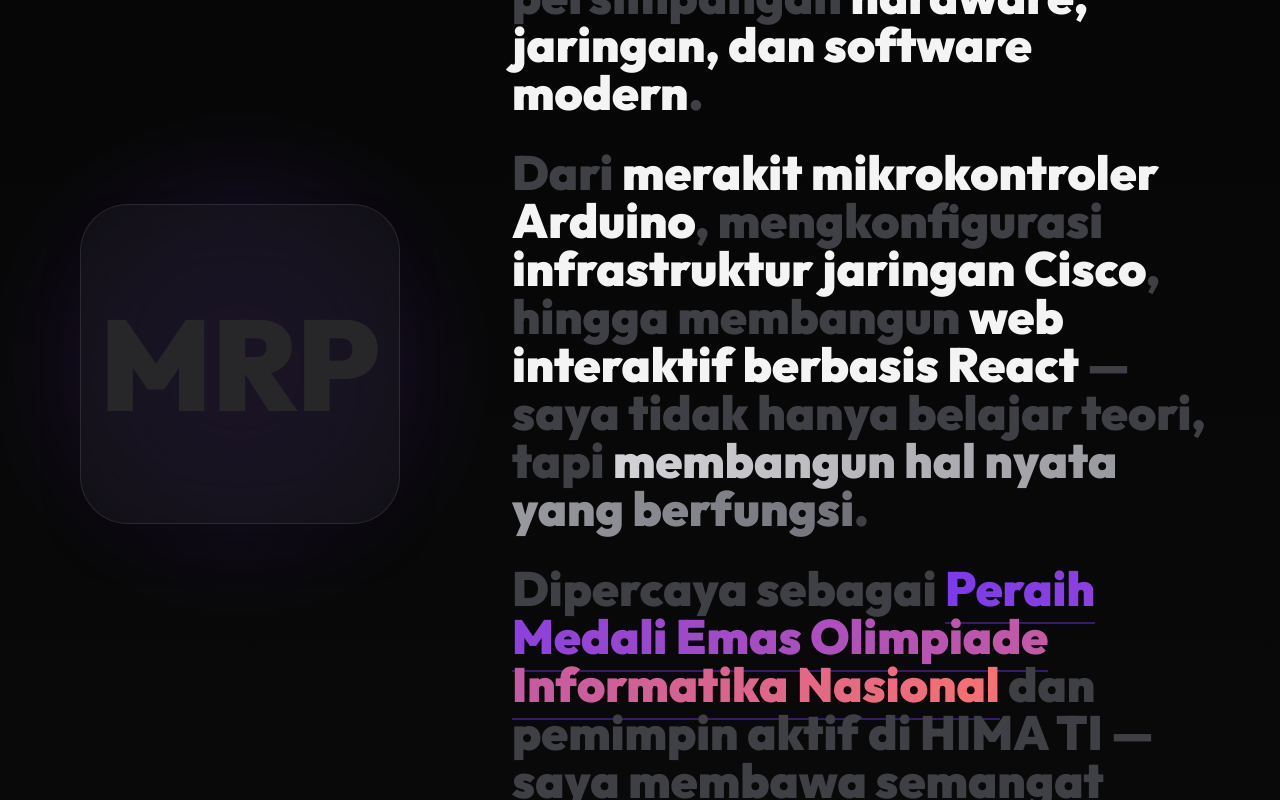
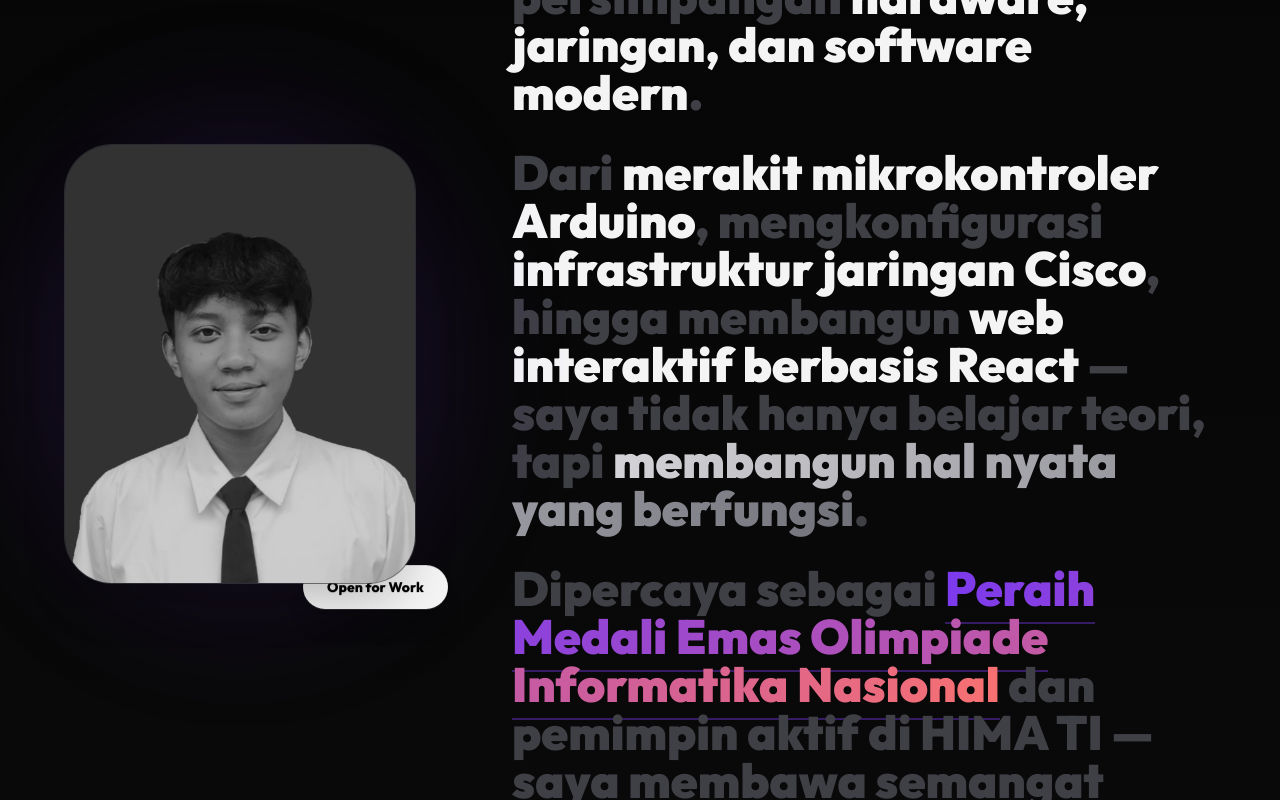
Before and after one commit to muhamadrizalprasetyo/webportofolio_v2, a React (Vite) app: page / in a window 1280 px wide. Shown: the part 1100-1900 px from the top of the page. Built offline with nearby package versions, Linux system fonts and the light colour scheme.

Commit message:
Feature: Add interactive 3D-tilt photo to About section

```diff
--- a/src/components/About.jsx
+++ b/src/components/About.jsx
@@ -1,6 +1,36 @@
-import { motion } from 'framer-motion';
+import { motion, useMotionValue, useSpring, useTransform } from 'framer-motion';
+import { useRef } from 'react';
+import foto from '../assets/foto.jpg';
 
 export default function About() {
+    const cardRef = useRef(null);
+    const x = useMotionValue(0);
+    const y = useMotionValue(0);
+
+    const mouseXSpring = useSpring(x);
+    const mouseYSpring = useSpring(y);
+
+    const rotateX = useTransform(mouseYSpring, [-0.5, 0.5], ["10deg", "-10deg"]);
+    const rotateY = useTransform(mouseXSpring, [-0.5, 0.5], ["-10deg", "10deg"]);
+
+    const handleMouseMove = (e) => {
+        if (!cardRef.current) return;
+        const rect = cardRef.current.getBoundingClientRect();
+        const width = rect.width;
+        const height = rect.height;
+        const mouseX = e.clientX - rect.left;
+        const mouseY = e.clientY - rect.top;
+        const xPct = mouseX / width - 0.5;
+        const yPct = mouseY / height - 0.5;
+        x.set(xPct);
+        y.set(yPct);
+    };
+
+    const handleMouseLeave = () => {
+        x.set(0);
+        y.set(0);
+    };
+
     const container = {
         hidden: { opacity: 0 },
         show: {
@@ -19,27 +49,60 @@
             <div className="absolute inset-0 bg-gradient-to-b from-transparent to-[#0a0a0a] pointer-events-none"></div>
             <div className="max-w-6xl mx-auto w-full flex flex-col lg:flex-row gap-10 lg:gap-24 items-center relative z-10">
 
-                {/* Avatar — smaller and below text on mobile */}
+                {/* Avatar — 3D Tilt Interaction */}
                 <div className="lg:w-1/3 flex justify-center order-2 lg:order-1">
                     <motion.div
+                        ref={cardRef}
+                        onMouseMove={handleMouseMove}
+                        onMouseLeave={handleMouseLeave}
+                        style={{
+                            rotateX,
+                            rotateY,
+                            transformStyle: "preserve-3d",
+                        }}
                         initial={{ opacity: 0, scale: 0.8 }}
                         whileInView={{ opacity: 1, scale: 1 }}
                         viewport={{ once: true }}
                         transition={{ duration: 1 }}
-                        className="relative group perspective w-full max-w-[180px] md:max-w-[280px] lg:max-w-[320px]"
+                        className="relative group w-full max-w-[280px] md:max-w-[320px] lg:max-w-[400px] cursor-pointer"
                     >
-                        <div className="absolute inset-0 bg-brandRed blur-[60px] opacity-20 group-hover:opacity-40 transition-opacity duration-700 rounded-full"></div>
-                        <div className="w-full aspect-square rounded-[2rem] md:rounded-[3rem] border border-white/10 bg-zinc-900/50 backdrop-blur-3xl flex items-center justify-center relative overflow-hidden transform transition-transform duration-700 group-hover:scale-105 group-hover:-rotate-3 group-hover:border-brandRed/50 shadow-2xl">
-                            <span className="font-heading font-black text-[4rem] md:text-[6rem] lg:text-[8rem] text-zinc-800 group-hover:text-transparent group-hover:bg-clip-text group-hover:bg-gradient-to-br group-hover:from-white group-hover:to-zinc-500 transition-all duration-700">MRP</span>
+                        {/* Background Glow */}
+                        <div className="absolute inset-0 bg-brandRed blur-[80px] opacity-20 group-hover:opacity-40 transition-opacity duration-700 rounded-full"></div>
+
+                        {/* Image Container */}
+                        <div
+                            style={{ transform: "translateZ(50px)" }}
+                            className="w-full aspect-[4/5] rounded-[2rem] md:rounded-[3rem] border border-white/10 bg-zinc-900/50 backdrop-blur-3xl relative overflow-hidden transform transition-all duration-500 group-hover:border-brandRed/50 shadow-2xl"
+                        >
+                            <motion.img
+                                src={foto}
+                                alt="Muhamad Rizal Prasetyo"
+                                className="w-full h-full object-cover grayscale group-hover:grayscale-0 transition-all duration-700 scale-110 group-hover:scale-100"
+                                initial={{ filter: "grayscale(100%) brightness(0.8)" }}
+                                whileHover={{ filter: "grayscale(0%) brightness(1.1)" }}
+                            />
 
                             {/* Inner glow sweep */}
                             <motion.div
-                                className="absolute inset-0 bg-gradient-to-tr from-brandRed/0 via-white/10 to-brandRed/0"
+                                className="absolute inset-0 bg-gradient-to-tr from-brandRed/0 via-white/15 to-brandRed/0"
                                 initial={{ x: "-100%", y: "100%" }}
                                 whileHover={{ x: "100%", y: "-100%" }}
-                                transition={{ duration: 1, ease: "easeInOut" }}
+                                transition={{ duration: 1.2, ease: "easeInOut" }}
                             />
+
+                            {/* Overlay Texture */}
+                            <div className="absolute inset-0 bg-noise opacity-[0.03] pointer-events-none"></div>
                         </div>
+
+                        {/* Floating Badge */}
+                        <motion.div
+                            style={{ transform: "translateZ(80px)" }}
+                            className="absolute -bottom-6 -right-6 md:-bottom-8 md:-right-8 bg-zinc-100 text-black px-6 py-3 rounded-full font-heading font-bold text-xs md:text-sm shadow-xl hidden md:block"
+                            animate={{ y: [0, -10, 0] }}
+                            transition={{ duration: 3, repeat: Infinity, ease: "easeInOut" }}
+                        >
+                            Open for Work
+                        </motion.div>
                     </motion.div>
                 </div>
 
```
Also changed, not shown: src/assets/foto.jpg (renamed from foto.jpg).
